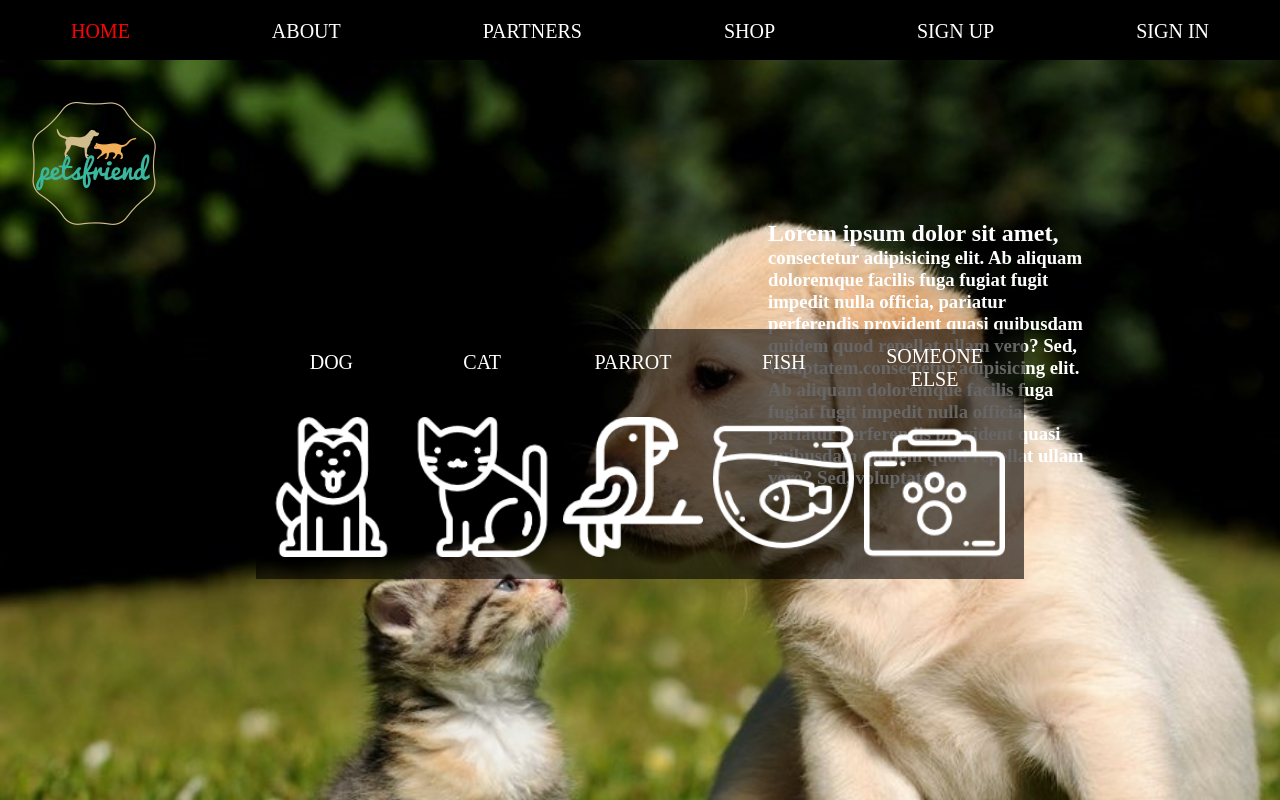
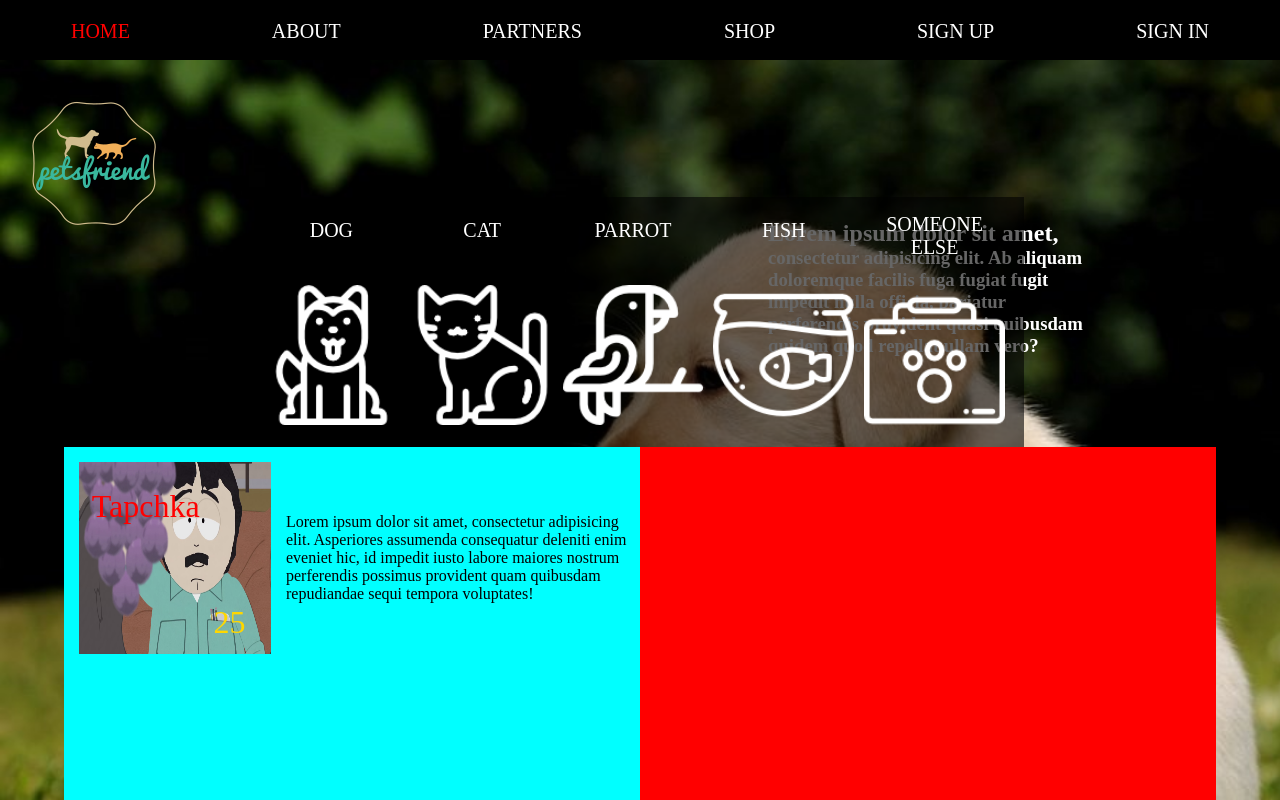
Before and after one commit to ArthurAleqsan/petsfriend, an Angular app: page / in a window 1280 px wide. Shown: the top 800 px of the page. Built offline with nearby package versions, Linux system fonts and the light colour scheme.

Commit message:
creating members component,and add basic styles of it

```diff
--- a/src/app/home-page/home-page.component.html
+++ b/src/app/home-page/home-page.component.html
@@ -5,10 +5,7 @@
             <h3>consectetur adipisicing elit.
             Ab aliquam doloremque facilis fuga fugiat fugit impedit nulla officia,
             pariatur perferendis provident quasi quibusdam quidem quod repellat ullam vero?
-            Sed, voluptatem.consectetur adipisicing elit.
-                Ab aliquam doloremque facilis fuga fugiat fugit impedit nulla officia,
-                pariatur perferendis provident quasi quibusdam quidem quod repellat ullam vero?
-                Sed, voluptatem.</h3>
+            </h3>
         </div>
     </div>
     <app-select-box></app-select-box>
--- a/src/app/active.directive.ts
+++ b/src/app/hover.directive.ts
@@ -3,27 +3,17 @@ import {Directive, HostBinding, HostListener} from "@angular/core";
 // import {SelectBoxComponent} from "./select-box/select-box.component";
 
 @Directive({
-    selector:'[activeChoice]'
+    selector:'[hoverChoice]'
 })
-export class ActiveDirective{
-
-
-    @HostBinding('class.actived') isActive:boolean = false;
-    @HostBinding ('class.hovered') isHovered:boolean = false;
+export class HoverDirective {
 
 
 
-    @HostListener('click') onClick(){
-        this.isActive = !this.isActive;
-    }
-    @HostListener('mouseenter') onMouseEnter(){
+    @HostBinding ('class.hovered') isHovered: boolean = false;
+    @HostListener('mouseenter') onMouseEnter() {
         this.isHovered = true;
     }
     @HostListener('mouseleave') onMouseLeave(){
         this.isHovered = false;
     }
-
-
-
-
 }
--- a/src/app/partners/partners.component.ts
+++ b/src/app/partners/partners.component.ts
@@ -8,5 +8,4 @@ import { Component, OnInit } from '@angular/core';
 export class PartnersComponent {
 
 
-
 }
--- /dev/null
+++ b/src/app/select-box/members/members.component.html
@@ -0,0 +1,21 @@
+<div class="members-main-content">
+  <div class="members-main-content-top">
+      <div class="members-main-content-member">
+        <div class="members-main-content-member-img">
+          <p class="members-main-content-member-name">Tapchka</p>
+          <img src="./../../../assets/images/selectBox/member.jpg" alt="">
+          <p class="members-main-content-member-age">25</p>
+        </div>
+
+        <div class="members-main-content-desc">
+          Lorem ipsum dolor sit amet,
+          consectetur adipisicing elit.
+          Asperiores assumenda consequatur deleniti enim eveniet hic,
+          id impedit iusto labore maiores nostrum
+          perferendis possimus provident quam quibusdam
+          repudiandae sequi tempora voluptates!
+        </div>
+      </div>
+  </div>
+  <div class="members-main-content-all"></div>
+</div>
--- /dev/null
+++ b/src/app/select-box/members/members.component.scss
@@ -0,0 +1,48 @@
+.members-main-content{
+  display:flex;
+  width: 90vw;
+  height: 400px;
+  background-color: red;
+  margin: 0 auto;
+  &-top{
+    width: 50%;
+    background-color: aqua;
+
+
+  }
+  &-member{
+    display: flex;
+    justify-content: center;
+    align-items: center;
+    &-img{
+      width: 15vw;
+      height: 15vw;
+      margin: 15px;
+      position: relative;
+
+      img{
+        width: 15vw;
+        height: 15vw;
+        -webkit-filter: grayscale(100%); /* Safari 6.0 - 9.0 */
+        filter: grayscale(50%);
+      }
+
+    }
+    &-name{
+      position: absolute;
+      top: 2vw;
+      color: red;
+      left: 1vw;
+      font-size: 2.5vw;
+      z-index: 1;
+    }
+    &-age{
+      position: absolute;
+      bottom: 1vw;
+      color: gold;
+      right: 2vw;
+      font-size: 2.5vw;
+      z-index: 1;
+    }
+  }
+}
--- a/src/app/select-box/select-box.component.html
+++ b/src/app/select-box/select-box.component.html
@@ -1,16 +1,17 @@
 <div class="select-box" >
-  <div activeChoice
+    <div hoverChoice
          class="select-box-animal-or-choose"
-
          *ngFor="let item of selectItems"
          (click)="selectPet(item)"
+         [ngClass]="{ actived: item.isActive}"
     >
-    <!--[ngClass]="{ actived: isActive}"-->
+
       <p class="select-box-animal-title">{{item.itemName}}</p>
       <img src="{{item.img}}" alt="">
     </div>
 
 </div>
+
 <div class="select-box-services select-box" *ngIf="selectedPet">
 
     <div
@@ -23,3 +24,4 @@
 
     </div>
 </div>
+<app-members></app-members>
--- a/src/app/select-box/select-box.component.ts
+++ b/src/app/select-box/select-box.component.ts
@@ -1,8 +1,6 @@
-import { Component,Input } from '@angular/core';
-import {SelectBoxService} from "./select-box.service";
-export interface SelectItems {
+import { Component, } from '@angular/core';
+import {SelectBoxService} from './select-box.service';
 
-}
 @Component({
   selector: 'app-select-box',
   providers:[SelectBoxService],
@@ -10,37 +8,42 @@ export interface SelectItems {
   styleUrls: ['./select-box.component.scss']
 })
 
-export class SelectBoxComponent{
+export class SelectBoxComponent {
     public selectedPet: object;
-    public typeOfPet:object = {};
+    public typeOfPet: object = {};
 
-    private selectItems: Array<object> = [
-        {'id':1,'itemName':'DOG','img':'./../../assets/images/selectBox/dog.png','isActive':false},
-        {'id':2,'itemName':'CAT','img':'./../../assets/images/selectBox/cat.png','isActive':false},
-        {'id':3,'itemName':'PARROT','img':'./../../assets/images/selectBox/parrot.png','isActive':false},
-        {'id':4,'itemName':'FISH','img':'./../../assets/images/selectBox/fish.png','isActive':false},
-        {'id':5,'itemName':'SOMEONE ELSE','img':'./../../assets/images/selectBox/briefcase.png','isActive':false},
+    public selectItems: Array<object> = [
+        {'id': 1, 'itemName': 'DOG', 'img': './../../assets/images/selectBox/dog.png', 'isActive': false},
+        {'id': 2, 'itemName': 'CAT', 'img': './../../assets/images/selectBox/cat.png', 'isActive': false},
+        {'id': 3, 'itemName': 'PARROT', 'img': './../../assets/images/selectBox/parrot.png', 'isActive': false},
+        {'id': 4, 'itemName': 'FISH', 'img': './../../assets/images/selectBox/fish.png', 'isActive': false},
+        {'id': 5, 'itemName': 'SOMEONE ELSE', 'img': './../../assets/images/selectBox/briefcase.png', 'isActive': false},
     ];
 
-    constructor(private selectBoxService:SelectBoxService){
+    constructor(private selectBoxService: SelectBoxService ){
 
     }
 
-    private selectPet(item){
+    private selectPet(item) {
 
-        this.selectBoxService.getServices().subscribe(services=>{
-            services.map(responseObj=> {
-                    if(responseObj['pet_id'] === item.id) {
+        this.selectBoxService.getServices().subscribe(services => {
+            services.map(responseObj => {
+                    if (responseObj['pet_id'] === item.id) {
                         return this.typeOfPet = responseObj;
                     }
                 }
             );
+            this.selectedPet = this.typeOfPet;
              this.toggleServices(item);
-        })
-    }
-    private toggleServices(pet){
-        pet['isActive']=!pet['isActive'];
-        this.selectedPet = pet;
+        });
     }
 
+    private toggleServices(pet: Object) {
+
+        const previous: Object = this.selectItems.find(el => el['isActive'] === true);
+        if (previous && previous !== pet) {
+            previous['isActive'] = !previous['isActive'];
+        }
+        pet['isActive'] = true;
+    }
 }
--- a/src/styles.css
+++ b/src/styles.css
@@ -2,4 +2,5 @@
 *{
     margin: 0;
     padding: 0;
+    border: 0;
 }
```
Also changed, not shown: src/app/app.module.ts (+6 -4 lines), src/app/select-box/members/members.component.ts (added, +11 -0 lines), src/assets/images/selectBox/member.jpg (added), 1 other file (tests, documents, lock files or other folders). Lines whose indentation alone changed are shown as unchanged.
